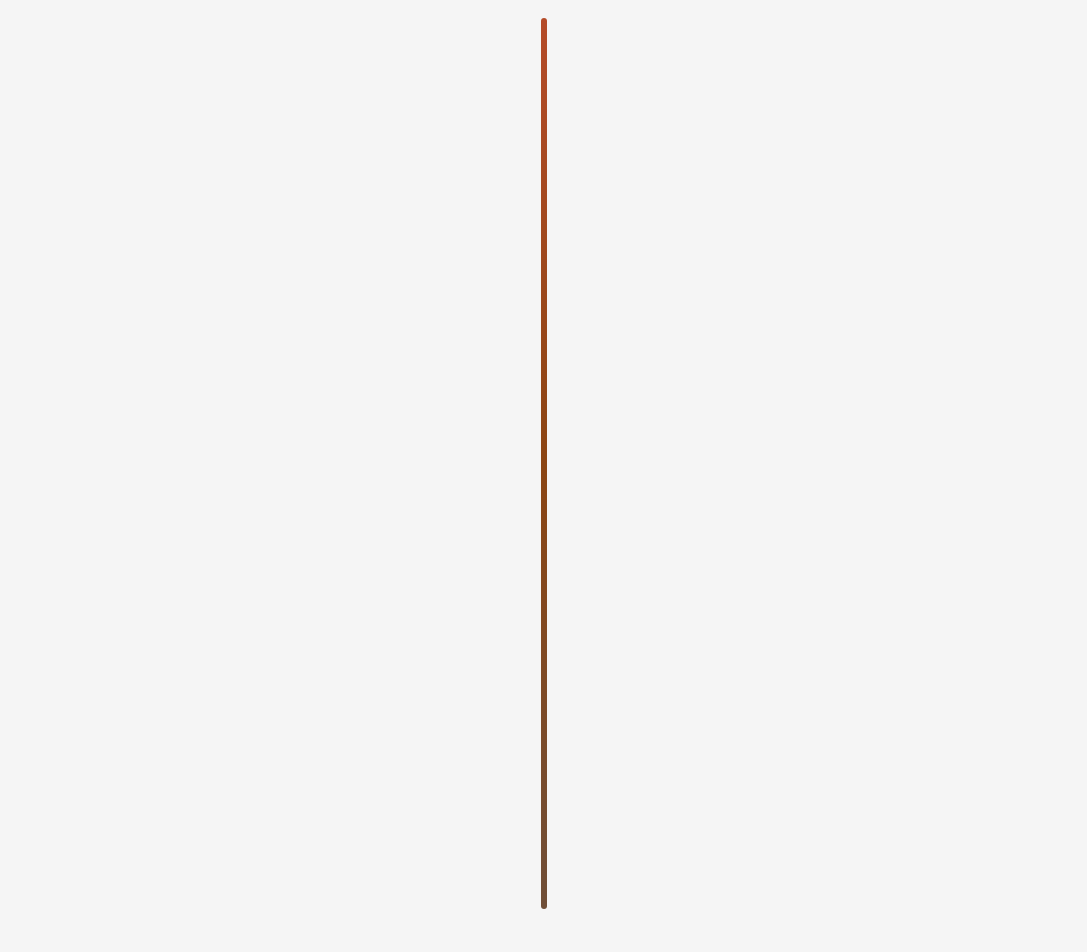
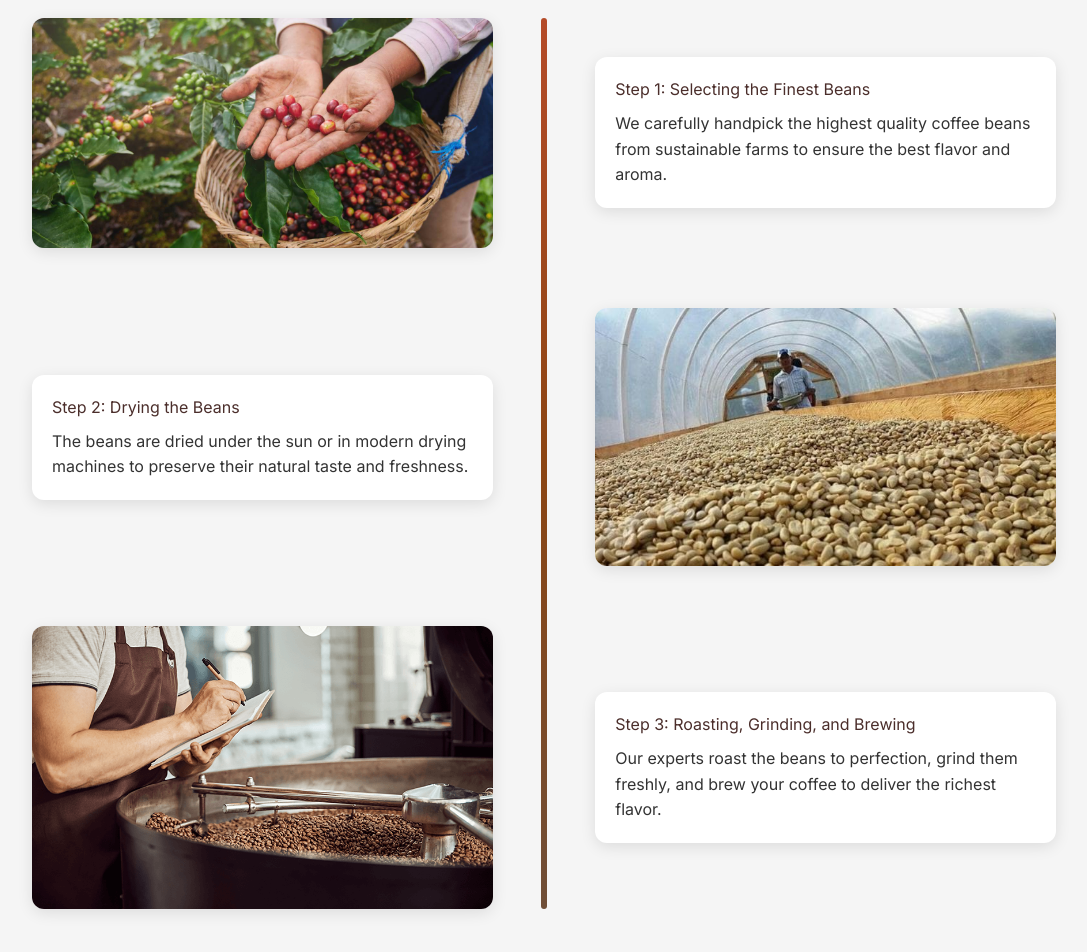
Before and after one commit to oyelestepe/earth_bean, a React (Vite) app in the folder earth_bean/: page / in a window 1280 px wide. Shown: the part 1899-2851 px from the top of the page, without its empty margins (96-1183 px from the left). Built offline with nearby package versions, Linux system fonts and the light colour scheme; the HTML template or start-up script is replaced by a standard one; a web font is replaced by a local one.

Commit message:
process visibility bug fix

```diff
--- a/earth_bean/src/Hompage.jsx
+++ b/earth_bean/src/Hompage.jsx
@@ -7,7 +7,7 @@ import { useNavigate } from 'react-router-dom';
 import LoadingSpinner from './components/LoadingSpinner';
 
 function Homepage() {
-  const [isLoading, setIsLoading] = useState(true); // loading state
+  const [isLoading, setIsLoading] = useState(true);
   const products = useSelector(state => state.cart.products);
   const dispatch = useDispatch();
   const navigate = useNavigate();
@@ -20,7 +20,7 @@ function Homepage() {
 
   useEffect(() => {
     // Simulate loading
-    const timer = setTimeout(() => setIsLoading(false), 1000);
+    const timer = setTimeout(() => setIsLoading(false), 500);
     return () => clearTimeout(timer);
   }, []);
 
@@ -29,6 +29,7 @@ function Homepage() {
       (entries, obs) => {
         entries.forEach(entry => {
           if (entry.isIntersecting) {
+            console.log('Process section visible:', entry.target);
             entry.target.classList.add('visible');
             obs.unobserve(entry.target);
           }
@@ -106,7 +107,7 @@ function Homepage() {
         <h2 className='process-title'>Our Process</h2>
         <div className='process-wrapper'>
 
-          <div className='process-container fade-in' ref={el => processRef.current[0] = el}>
+          <div className='process-container fade-in visible' ref={el => processRef.current[0] = el}>
             <div className='process-text'>
               <h3>Step 1: Selecting the Finest Beans</h3>
               <p>We carefully handpick the highest quality coffee beans from sustainable farms to ensure the best flavor and aroma.</p>
@@ -116,7 +117,7 @@ function Homepage() {
             </div>
           </div>
 
-          <div className='process-container fade-in' ref={el => processRef.current[1] = el}>
+          <div className='process-container fade-in visible' ref={el => processRef.current[1] = el}>
             <div className='process-text'>
               <h3>Step 2: Drying the Beans</h3>
               <p>The beans are dried under the sun or in modern drying machines to preserve their natural taste and freshness.</p>
@@ -126,7 +127,7 @@ function Homepage() {
             </div>
           </div>
 
-          <div className='process-container fade-in' ref={el => processRef.current[2] = el}>
+          <div className='process-container fade-in visible' ref={el => processRef.current[2] = el}>
             <div className='process-text'>
               <h3>Step 3: Roasting, Grinding, and Brewing</h3>
               <p>Our experts roast the beans to perfection, grind them freshly, and brew your coffee to deliver the richest flavor.</p>
```
